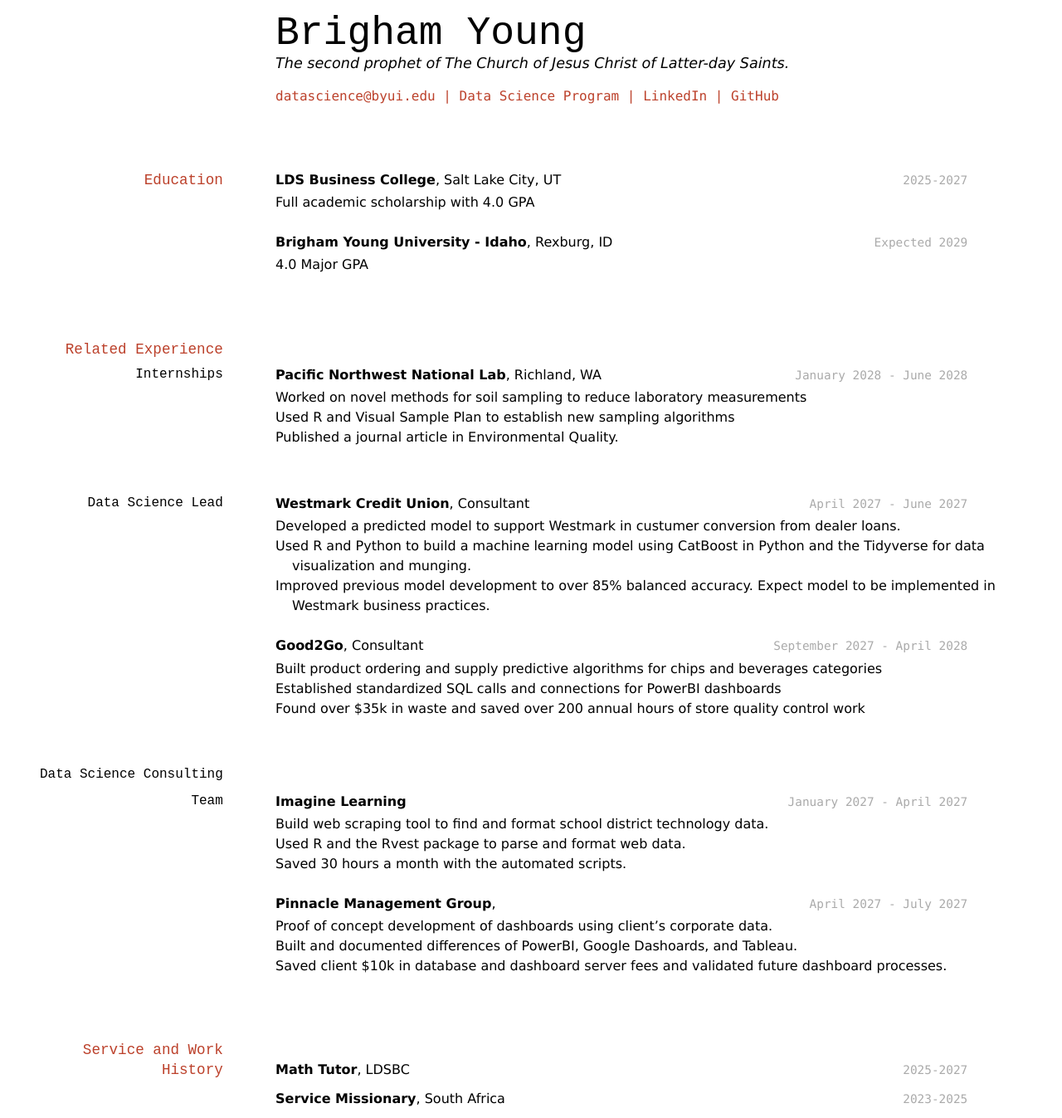
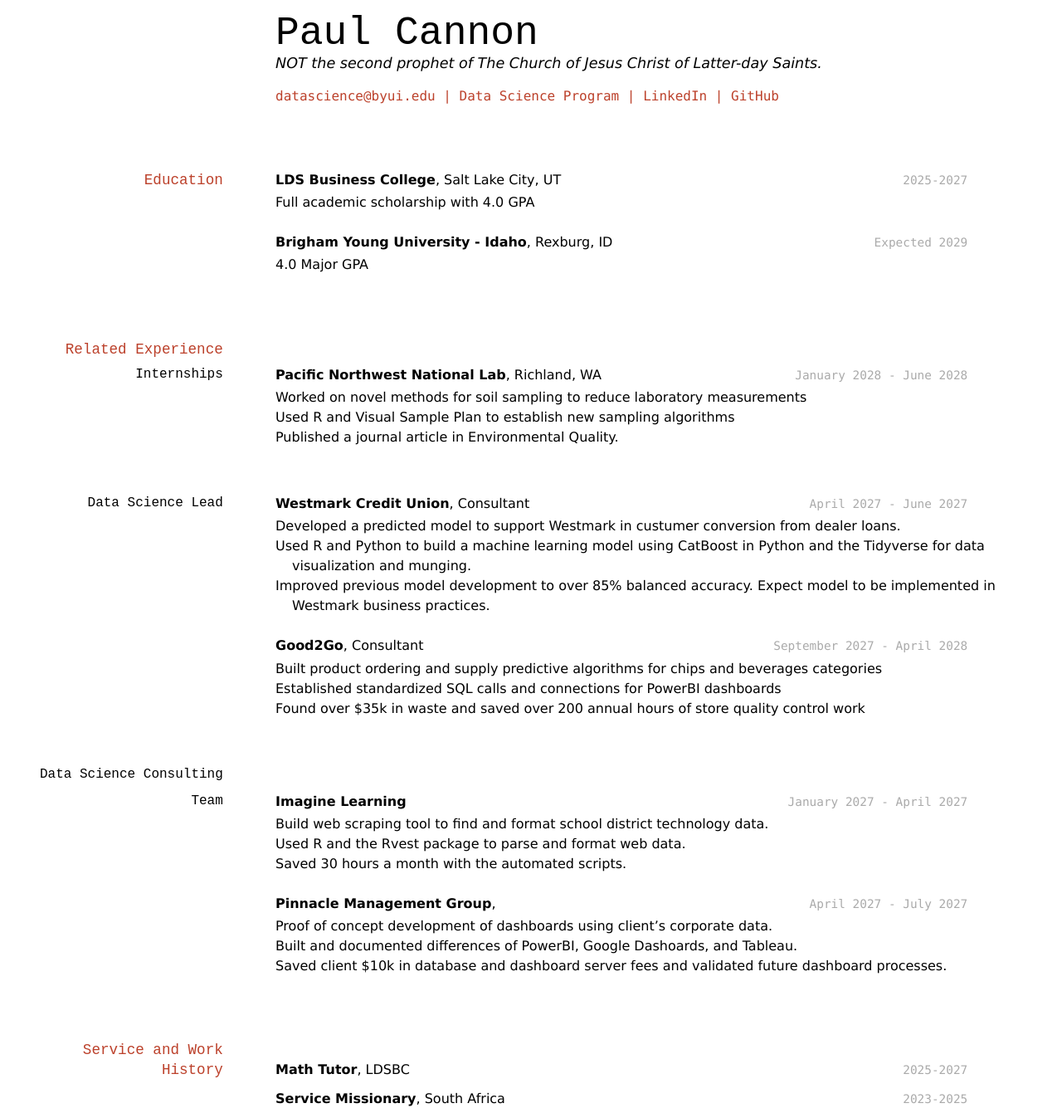
Before and after one commit to pcc-git/paul_cannon_resumeF22, a Jekyll site: the page built from docs/index.md, in a window 1280 px wide. Shown: the whole page at 83% size. Built offline with Jekyll 4.4.1, drawn with Linux system fonts in a browser that asks for light colours.

Commit message:
Update index.md

```diff
--- a/docs/index.md
+++ b/docs/index.md
@@ -1,9 +1,9 @@
 ---
 layout: cv
-title: Brigham Young's Resume
+title: Paul Cannon
 ---
-# Brigham Young
-The second prophet of The Church of Jesus Christ of Latter-day Saints.
+# Paul Cannon
+NOT the second prophet of The Church of Jesus Christ of Latter-day Saints.
 
 <div id="webaddress">
 <a href="datascience@byui.edu">datascience@byui.edu</a>
```
